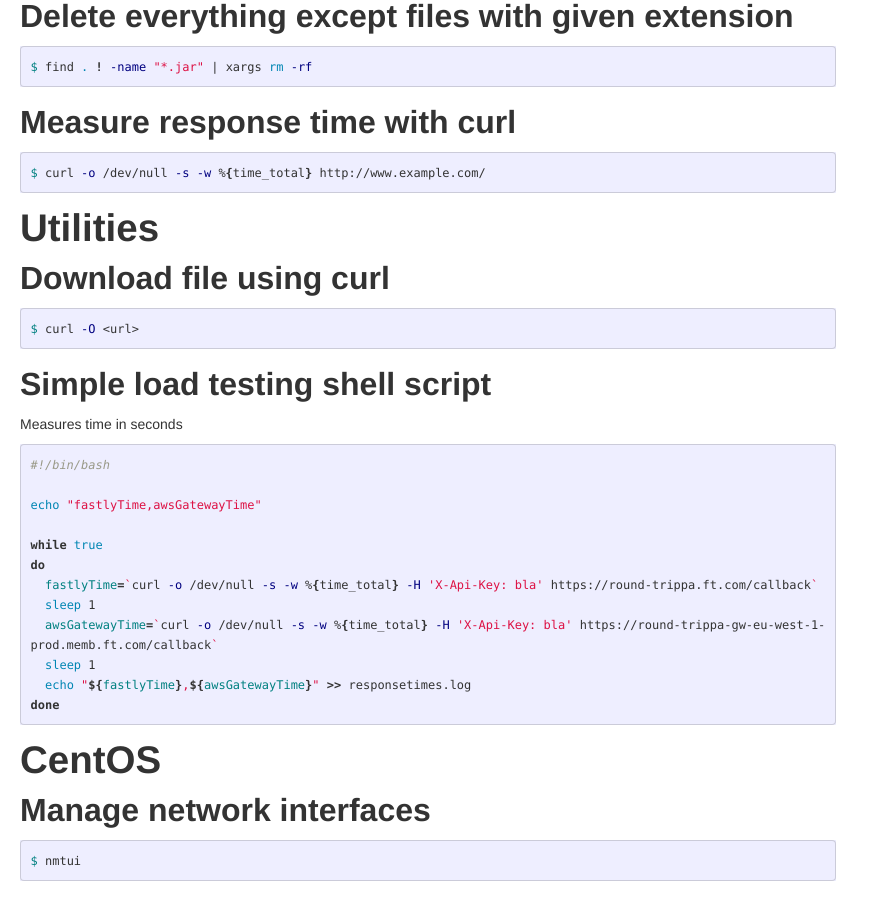
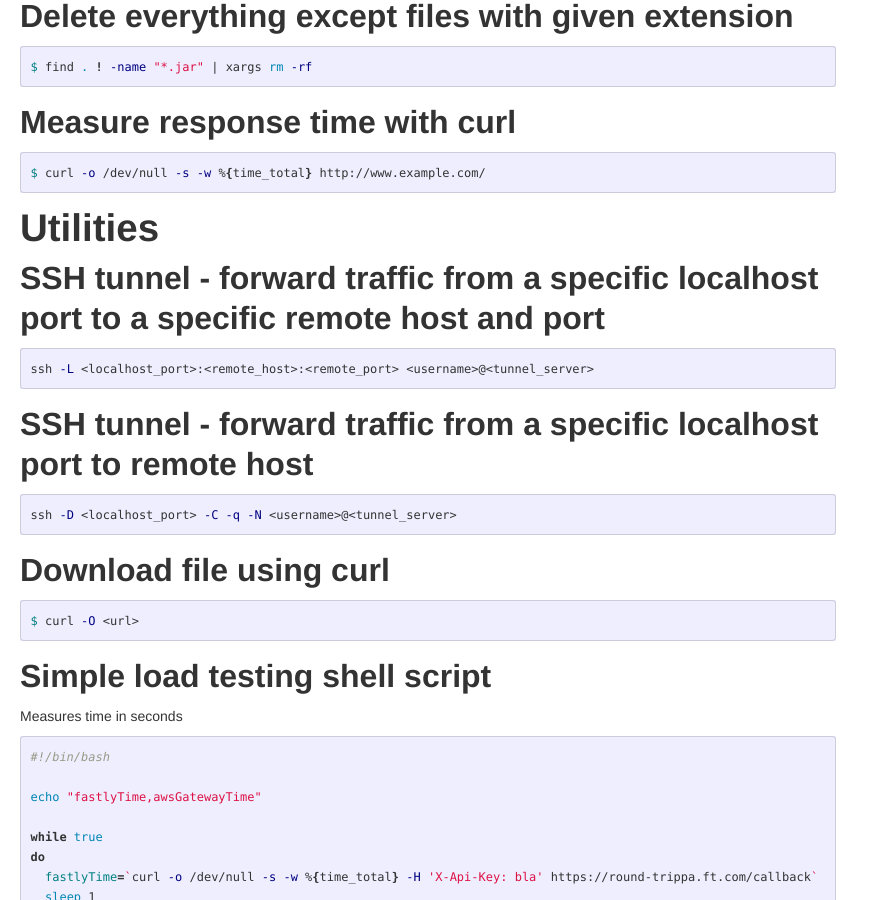
Before and after one commit to anuragkapur/anuragkapur.github.io, a Jekyll site: the page built from blog/cheat-sheets/_posts/2017-01-12-unix-commands.md, in a window 1280 px wide and 900 px high, scrolled down 632 px. Shown: the whole window, without its empty margins (0-879 px from the left). Built offline with Jekyll 4.4.1, drawn with Linux system fonts in a browser that asks for light colours; comment, search, counter and statistics services are not loaded.

Commit message:
Add ssh tunnel commands

````diff
--- a/blog/cheat-sheets/_posts/2017-01-12-unix-commands.md
+++ b/blog/cheat-sheets/_posts/2017-01-12-unix-commands.md
@@ -38,6 +38,16 @@ $ curl -o /dev/null -s -w %{time_total} http://www.example.com/
 
 # Utilities
 
+## SSH tunnel - forward traffic from a specific localhost port to a specific remote host and port
+```shell
+ssh -L <localhost_port>:<remote_host>:<remote_port> <username>@<tunnel_server>
+```
+
+## SSH tunnel - forward traffic from a specific localhost port to remote host
+```shell
+ssh -D <localhost_port> -C -q -N <username>@<tunnel_server>
+```
+
 ## Download file using curl
 ```shell
 $ curl -O <url>
````
